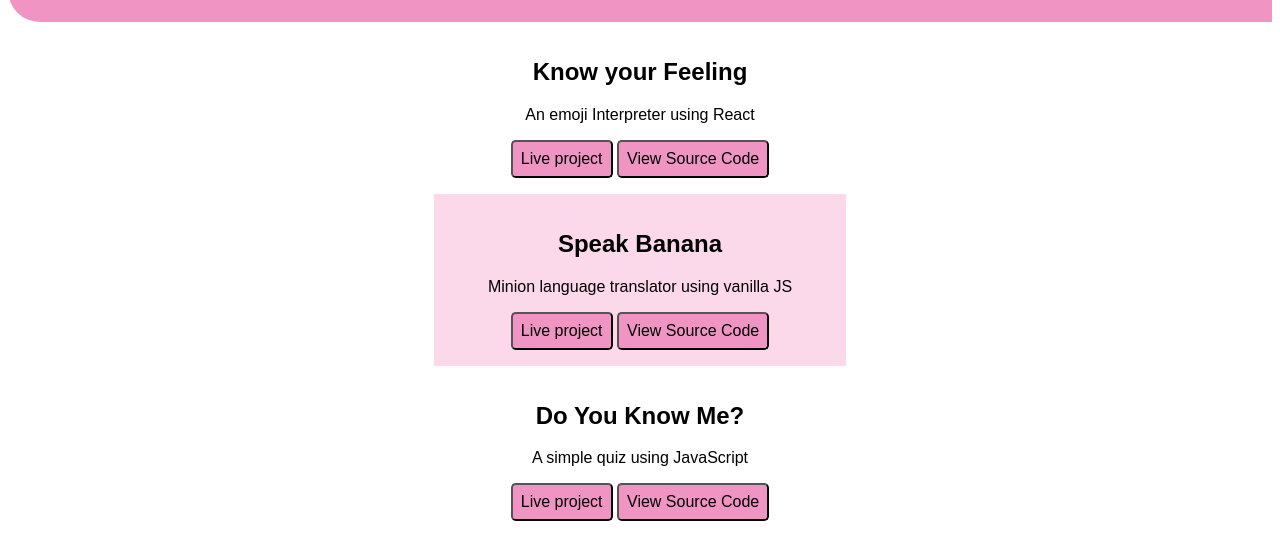
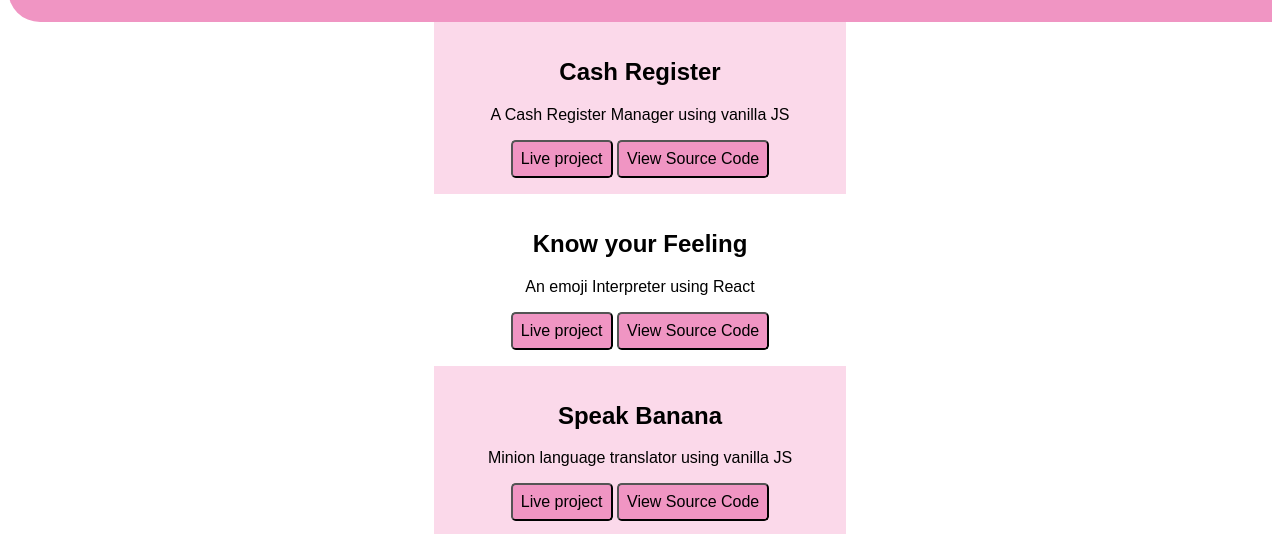
Before and after one commit to KeerthikaReddyP/Portfolio-GettingStarted, a plain HTML site: page projects.html in a window 1280 px wide. Shown: the part 99-633 px from the top of the page. Drawn offline with Linux system fonts and the light colour scheme.

Commit message:
Update projects.html

```diff
--- a/projects.html
+++ b/projects.html
@@ -15,6 +15,13 @@
           <li class="list-item"><a href="blogs.html" class="link">Blogs</a></li>
         </ul>
     </nav>
+
+    <div class="project-div ow">
+      <h2>Cash Register</h2>
+      <p>A Cash Register Manager using vanilla JS</p>
+      <button class="btnn"><a href="https://cash-register-manager-keerthikareddy.netlify.app/" class="linkk">Live project</a></button>
+      <button class="btnn"><a href="https://github.com/KeerthikaReddyP/Cash-Register-Manager" class="linkk">View Source Code</a></button>
+    </div>
 
     <div class="project-div">
       <h2>Know your Feeling</h2>
```
